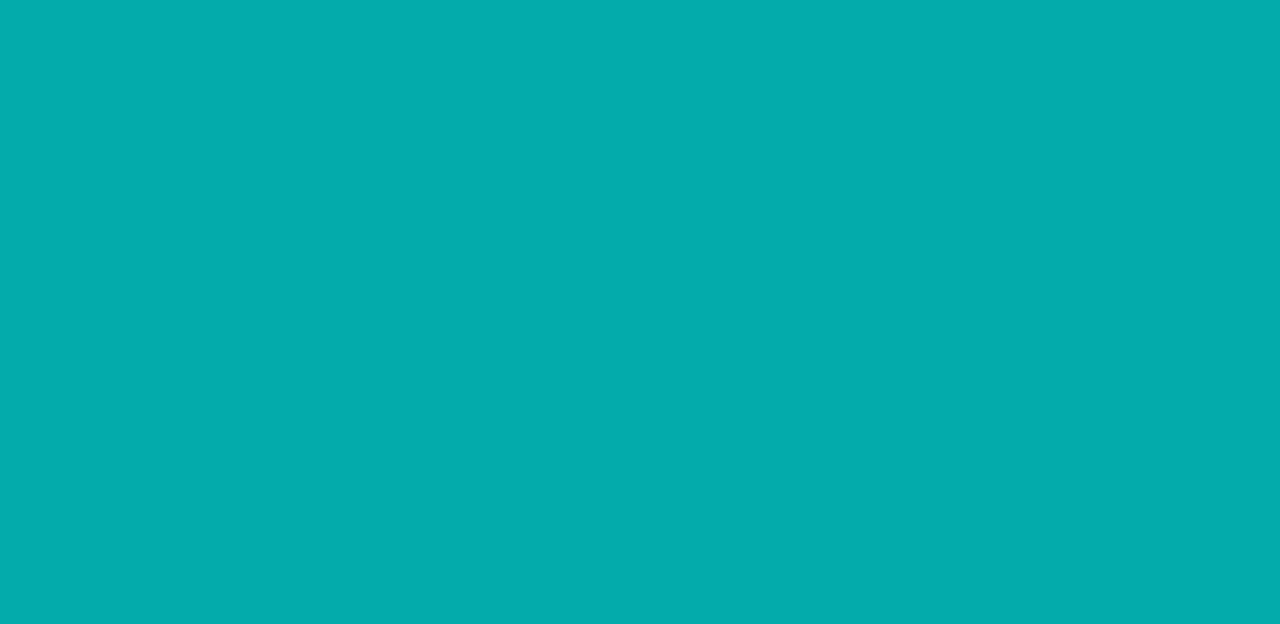
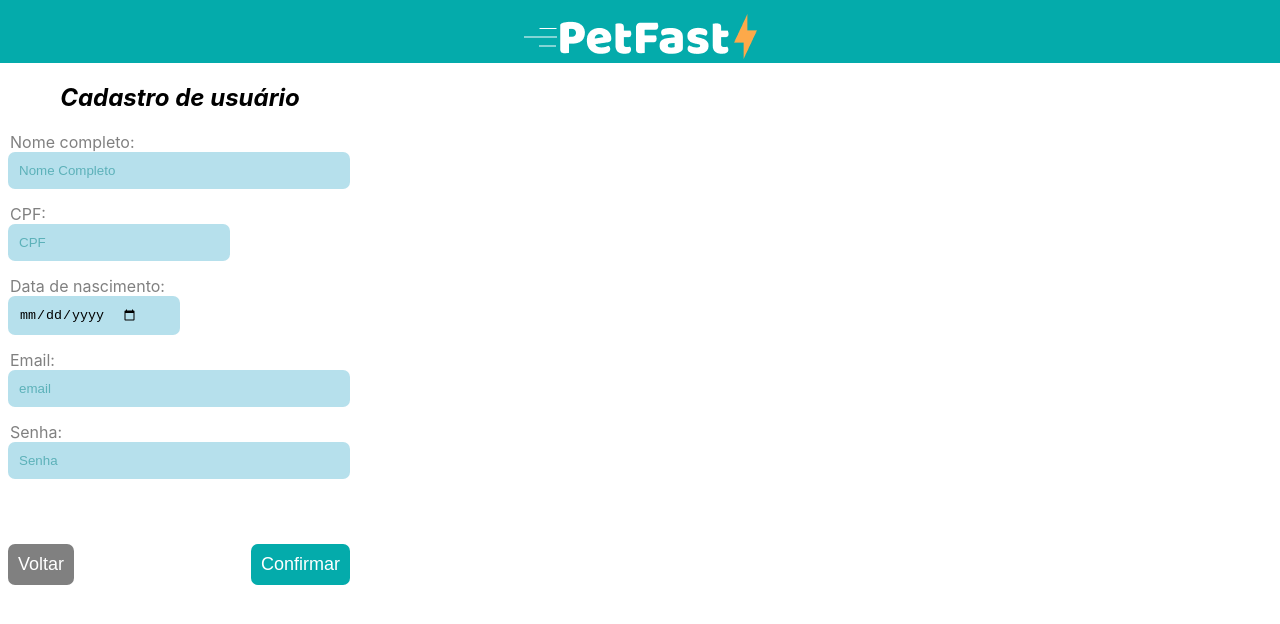
Before and after one commit to Gabrielasl18/PSW, a React (Create React App) app in the folder petfast/: page /registrar in a window 1280 px wide. Before the commit this address had no page. Shown: the top 624 px of the page. Built offline with nearby package versions, Linux system fonts and the light colour scheme.

Commit message:
adicionado pagina de registro do usuário

```diff
--- a/petfast/src/App.js
+++ b/petfast/src/App.js
@@ -2,6 +2,7 @@ import { BrowserRouter as Router, Routes, Route } from 'react-router-dom';
 import Login from './components/Pages/Login/index.js';
 import Home from './components/Pages/Home/index.js'
 import Carrinho from './components/Pages/Carrinho/index.js'
+import UserRegistration from './components/Pages/UserRegistration/UserRegistration.js'
 
 function App() {
   return (
@@ -10,6 +11,7 @@ function App() {
         <Route path="/" element={<Login/>}/>
         <Route path="/home" element={<Home/>}/>
         <Route path="/carrinho" element={<Carrinho/>}/>
+        <Route path="/registrar" element={<UserRegistration/>}/>
       </Routes>
     </Router>
   );
--- a/petfast/src/components/Pages/UserRegistration/UserRegistration.js
+++ b/petfast/src/components/Pages/UserRegistration/UserRegistration.js
@@ -1,16 +1,29 @@
 import './style.css';
+import whiteIcon from '../../../assets/whiteIcon.png';
 
 const UserRegistration = () => {
   return (
     <div className="App">
-      <h1 className='Logo'>PetFast</h1>
+      <div id='Logo'>
+        <img src={whiteIcon} alt="logo"/>
+      </div>
+
         <div className='Registration'>
           <h2 className='Title'>Cadastro de usuário</h2>
+          <p id='input-description'>Nome completo: </p>
           <div id='heh'><input id='hehe' type="text" placeholder="Nome Completo"/></div>
+          <p id='input-description'>CPF: </p>
           <div id='heh'><input id='cpf' type="number" placeholder="CPF"/></div>
+          <p id='input-description'>Data de nascimento: </p>
           <div id='heh'><input id='birthday' type="date" placeholder="Data de nascimento"/></div>
+          <p id='input-description'>Email: </p>
           <div id='heh'><input id='hehe' type="text" placeholder="email"/></div>
+          <p id='input-description'>Senha: </p>
           <div id='heh'><input id='hehe' type="password" placeholder="Senha"/></div>
+          <div id='Buttons'>
+            <button id='Voltar' type="submit">Voltar</button>
+            <button id='Confirmar' type="submit">Confirmar</button>
+          </div>
         </div>
     </div>
   );
--- a/petfast/src/components/Pages/UserRegistration/style.css
+++ b/petfast/src/components/Pages/UserRegistration/style.css
@@ -1,15 +1,18 @@
 html {
-    background-color: white;
+    background-color: white !important;
+    text-align: center;
     color: #ffff;
 }
-.Logo{
-    text-align: center;
-    color: #04ABAB;
+#Logo{
+    width: 100%;
+    text-align: center !important;
+    background-color: #04ABAB;
 }
 .Registration{
+    position: absolute;
+    width: 360px;
     text-align: center;
-    margin: 0px 15px 0px 15px;
-    background-color: grey;
+    background-color: white;
     height: 550px;
 }
 .Title{
@@ -19,16 +22,18 @@ html {
     color: black;
 }
 #hehe{
-    text-align: center;
+    margin-left: 8px;
+    display: flex;
     margin-bottom: 5px;
-    width: 400px;
+    width: 320px;
     padding: 11px;
     border-radius: 7px;
     border: 0;
     background-color: #B6E0EC;
 }
 #birthday{
-    text-align: center;
+    margin-left: 8px;
+    display: flex;
     margin-bottom: 5px;
     width: 150px;
     padding: 11px;
@@ -37,7 +42,8 @@ html {
     background-color: #B6E0EC;
 }
 #cpf{
-    text-align: center;
+    margin-left: 8px;
+    display: flex;
     margin-bottom: 5px;
     width: 200px;
     padding: 11px;
@@ -47,5 +53,42 @@ html {
 }
 
 #heh{
+    width: 360px;
     padding-bottom: 10px;
 }
+
+#input-description{
+    margin-left: 10px;
+    color: grey;
+    display: flex;
+    margin-bottom: 0%;
+    margin-top: 0%;
+}
+
+#Buttons{
+    width: 100%;
+    margin-top: 50px;
+    display: flex;
+    justify-content: space-between !important;
+}
+
+#Voltar{
+  margin-left: 8px;
+  color: #ffff;
+  font-size: 18px;
+  border: 0;
+  border-radius: 7px;
+  padding: 10px;
+  background-color: gray;
+  cursor: pointer;
+}
+#Confirmar{
+  color: #ffff;
+  font-size: 18px;
+  border: 0;
+  border-radius: 7px;
+  padding: 10px;
+  background-color: #04ABAB;
+  cursor: pointer;
+  margin-right: 10px;
+}
```
